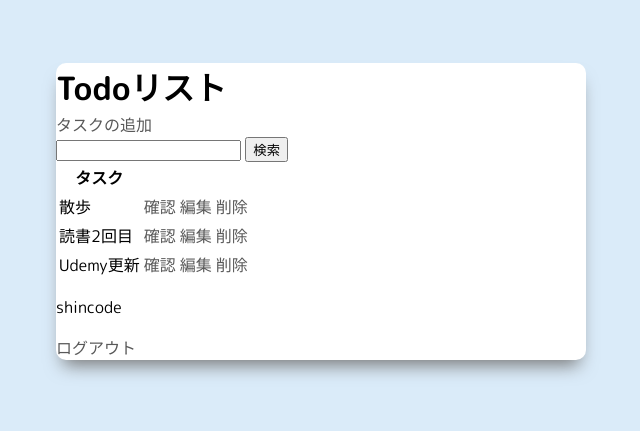
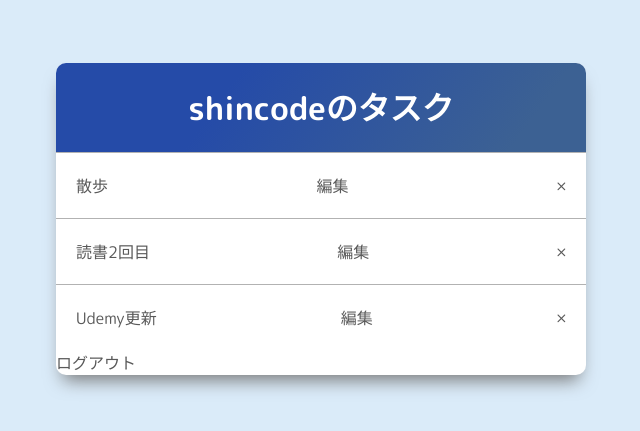
Before and after one commit to aynstaz/Udemy-Django, a Django app: page / in a window 1280 px wide. Shown: the top 431 px of the page, without its empty margins (319-959 px from the left). Run offline with Django 4.2, Linux system fonts and the light colour scheme; a user stored in the database is signed in; data comes from the database, SQL or seed files in the repository; both versions use the stored data as it was after the commit.

Commit message:
セクション６−４６

```diff
--- a/todoproject/todoapp/static/css/base.css
+++ b/todoproject/todoapp/static/css/base.css
@@ -20,3 +20,24 @@ a {
 h1 {
   margin: 0;
 }
+
+.header {
+  text-align: center;
+  padding: 20px 0;
+  background: rgb(37, 75, 168);
+  background: linear-gradient(
+    126deg,
+    rgba(37, 75, 168, 1) 32%,
+    rgba(60, 97, 147, 1) 87%
+  );
+  border-radius: 10px 10px 0 0;
+  color: white;
+}
+
+.taskWrapper {
+  display: flex;
+  justify-content: space-between;
+  align-items: center;
+  padding: 20px;
+  border-top: 1px solid #4646466a;
+}
--- a/todoproject/todoapp/templates/todoapp/task_list.html
+++ b/todoproject/todoapp/templates/todoapp/task_list.html
@@ -1,13 +1,18 @@
 {% extends 'todoapp/base.html' %} {% block content %}
-<h1>Todoリスト</h1>
+
+<div class="header">
+  <h1>{{request.user}}のタスク</h1>
+</div>
+
+<!-- <h1>Todoリスト</h1>
 <a href="{% url 'create-task' %}">タスクの追加</a>
 
 <form method="GET">
   <input type="text" name="search" />
   <input type="submit" value="検索" />
-</form>
+</form> -->
 
-<table>
+<!-- <table>
   <tr>
     <th>タスク</th>
   </tr>
@@ -19,10 +24,23 @@
     <td><a href="{% url 'delete-task' task.id %}">削除</a></td>
   </tr>
   {% endfor %}
-</table>
+</table> -->
+
+<div class="tasksWrapper">
+  {% for task in tasks %}
+  <div class="taskWrapper">
+    <div class="taskTitle">
+      <a href="{% url 'task' task.id %}">{{task}}</a>
+    </div>
+    <a href="{% url 'edit-task' task.id %}" class="deleteButton">編集</a>
+    <a href="{% url 'delete-task' task.id %}" class="deleteButton">×</a>
+  </div>
+  {% endfor %}
+</div>
+
 <div class="loginAndLogout">
   {% if request.user.is_authenticated %}
-  <p>{{request.user}}</p>
+  <!-- <p>{{request.user}}</p> -->
   <a href="{% url 'logout' %}">ログアウト</a>
   {% else %}
   <a href="{% url 'login' %}">ログイン</a>
```
Also changed, not shown: todoproject/db.sqlite3.
